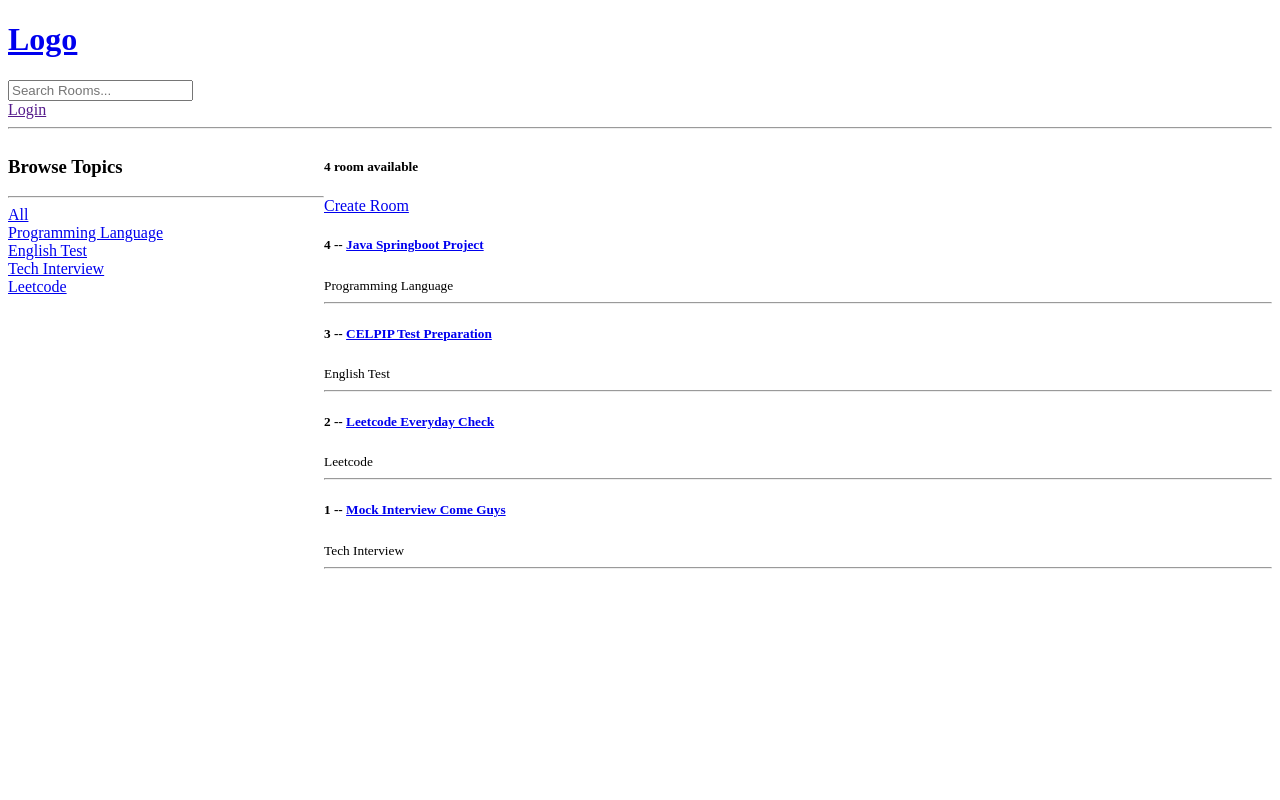
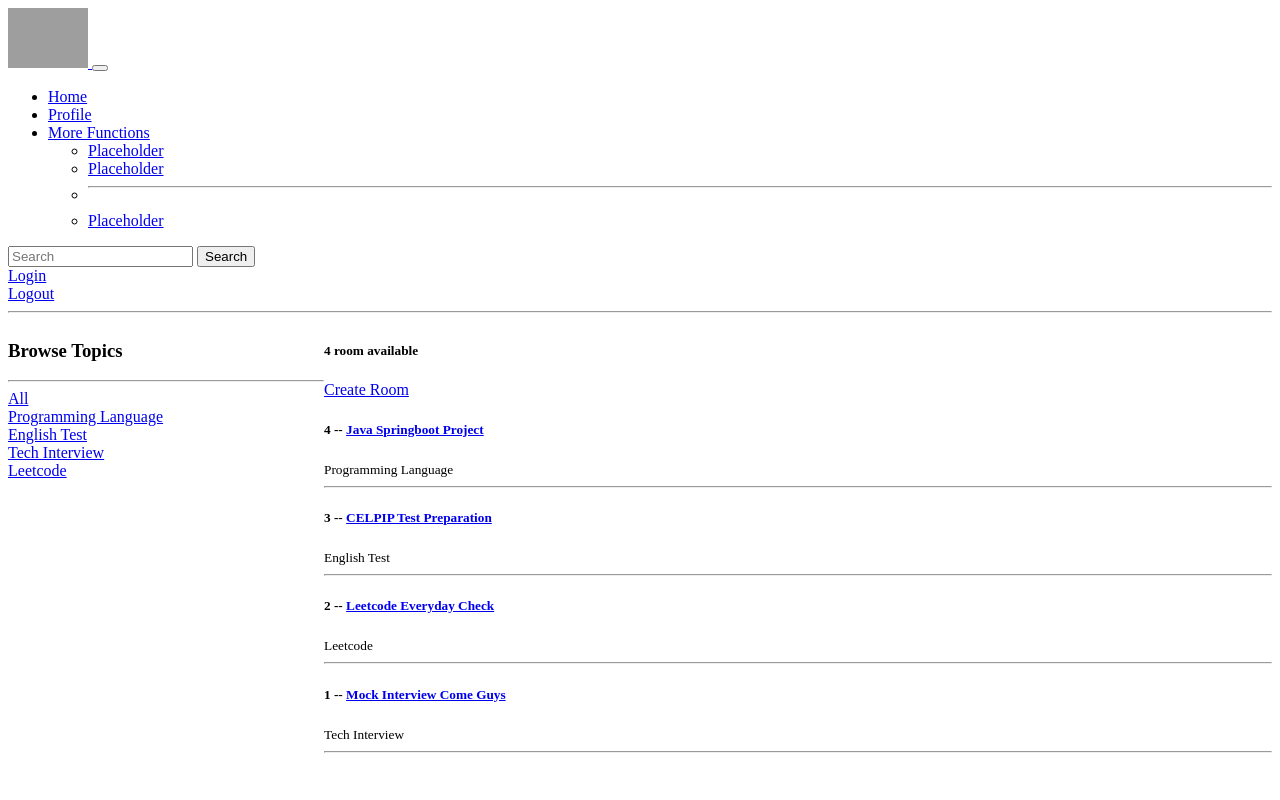
Before and after one commit to ejbo/FDU-Capstone-Group-10, a Django app: page / in a window 1280 px wide. Run offline with Django 5.2, Linux system fonts and the light colour scheme; data comes from the database, SQL or seed files in the repository; grey boxes are pictures that could not be loaded.

Commit message:
navigation bar template (search + login/logout)
navbar using Bootstrap.
links to Home, Profile, and a dropdown for additional functions.
Added a search bar with GET for querying content.
login and logout buttons for user authentication.

```diff
--- a/capstone/templates/navbar.html
+++ b/capstone/templates/navbar.html
@@ -1,13 +1,58 @@
-<a href='/'>
-    <h1>Logo</h1>
-</a>
+{% load static %}
+<nav class="navbar navbar-expand-lg bg-body-tertiary">
+    <div class="container-fluid">
+      <a class="navbar-brand" href="/">
+        <img src="{% static 'images/logo.jpg' %}" alt="Logo" width="80" height="60" class="d-inline-block align-text-top">
+        </a>
+      <button class="navbar-toggler" type="button" data-bs-toggle="collapse" data-bs-target="#navbarSupportedContent" aria-controls="navbarSupportedContent" aria-expanded="false" aria-label="Toggle navigation">
+        <span class="navbar-toggler-icon"></span>
+      </button>
+      <div class="collapse navbar-collapse" id="navbarSupportedContent">
+        <ul class="navbar-nav me-auto mb-2 mb-lg-0">
+          <li class="nav-item">
+            <a class="nav-link active" aria-current="page" href="{% url 'home' %}">Home</a>
+          </li>
+          <li class="nav-item">
+            <a class="nav-link" href="#">Profile</a>
+          </li>
+          <li class="nav-item dropdown">
+            <a class="nav-link dropdown-toggle" href="#" role="button" data-bs-toggle="dropdown" aria-expanded="false">
+              More Functions
+            </a>
+            <ul class="dropdown-menu">
+              <li><a class="dropdown-item" href="#">Placeholder</a></li>
+              <li><a class="dropdown-item" href="#">Placeholder</a></li>
+              <li><hr class="dropdown-divider"></li>
+              <li><a class="dropdown-item" href="#">Placeholder</a></li>
+            </ul>
+          </li>
+        </ul>
+        <div class="container text-center">
+          <form class="d-flex" role="search" method="GET", action="{% url 'home' %}">
+            <input class="form-control me-2" type="search" placeholder="Search" aria-label="Search" name="q">
+            <button class="btn btn-outline-success" type="submit">Search</button>
+          </form>
+        </div>
 
+        <!-- The user has logged in -->
 
-<form method="GET", action="{% url 'home' %}">
+        <!-- <div>
+          <a class="nav-link dropdown-toggle" href="#" role="button" data-bs-toggle="dropdown" aria-expanded="false">
+            <img src="{% static 'images/logo.jpg' %}" alt="Logo" width="80" height="60" class="d-inline-block align-text-top">
+          </a>
+        </div> -->
+        <div>
+            <a href="{% url 'login' %}" class="btn btn-outline-success">Login</a>
+        </div>
+        <div>
+          <a href="{% url 'logout' %}" class="btn btn-outline-success">Logout</a>
+      </div>
+      </div>
+    </div>
+</nav>
+
+<!-- <form method="GET", action="{% url 'home' %}">
     <input type="text" name="q" placeholder="Search Rooms..." />
-</form>
-
-
-<a href="">Login</a>
+</form> -->
 
 <hr>
```
